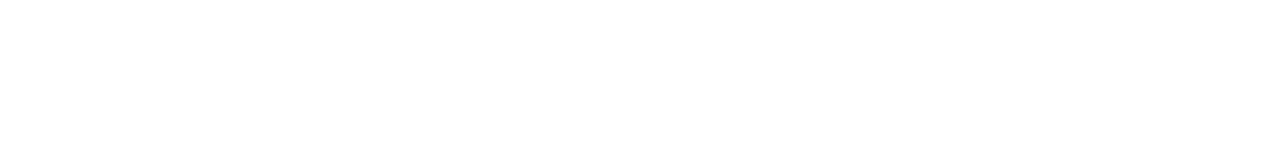
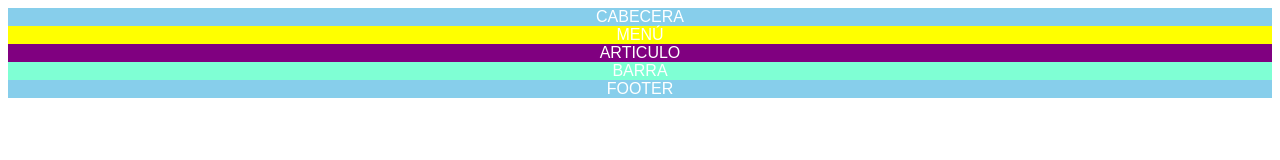
Before and after one commit to Zafiro12/UI-UX, a plain HTML site: page flexbox/ejercicio3/index.html in a window 1280 px wide. Drawn offline with Linux system fonts and the light colour scheme.

Commit message:
hacer el 3 de flexbox

```diff
--- a/flexbox/ejercicio3/index.html
+++ b/flexbox/ejercicio3/index.html
@@ -1,12 +1,21 @@
 <!DOCTYPE html>
-<html lang="en">
+<html lang="es">
 <head>
     <meta charset="UTF-8">
     <meta http-equiv="X-UA-Compatible" content="IE=edge">
     <meta name="viewport" content="width=device-width, initial-scale=1.0">
-    <title>Document</title>
+    <link rel="stylesheet" href="style.css">
+    <title>Ejercicio 3</title>
 </head>
 <body>
-
+    <div id="contenido">
+        <header>CABECERA</header>
+    <main>
+        <article>ARTICULO</article>
+        <nav>MENÚ</nav>
+        <aside>BARRA</aside>
+    </main>
+    <footer>FOOTER</footer>
+    </div>
 </body>
 </html>
--- a/flexbox/ejercicio3/style.css
+++ b/flexbox/ejercicio3/style.css
@@ -0,0 +1,32 @@
+* {
+    box-sizing: border-box;
+    font-family: Arial, Helvetica, sans-serif;
+    color: white;
+    text-align: center;
+}
+#contenido {
+    display: flex;
+    flex-flow: column nowrap;
+}
+header {
+    background-color: skyblue;
+}
+main {
+    display: inherit;
+    flex-flow: inherit;
+    justify-content: inherit;
+    align-items: inherit;
+}
+article {
+    background-color: purple;
+}
+nav {
+    background-color: yellow;
+    order: -1;
+}
+aside {
+    background-color: aquamarine;
+}
+footer {
+    background-color: skyblue;
+}
```
